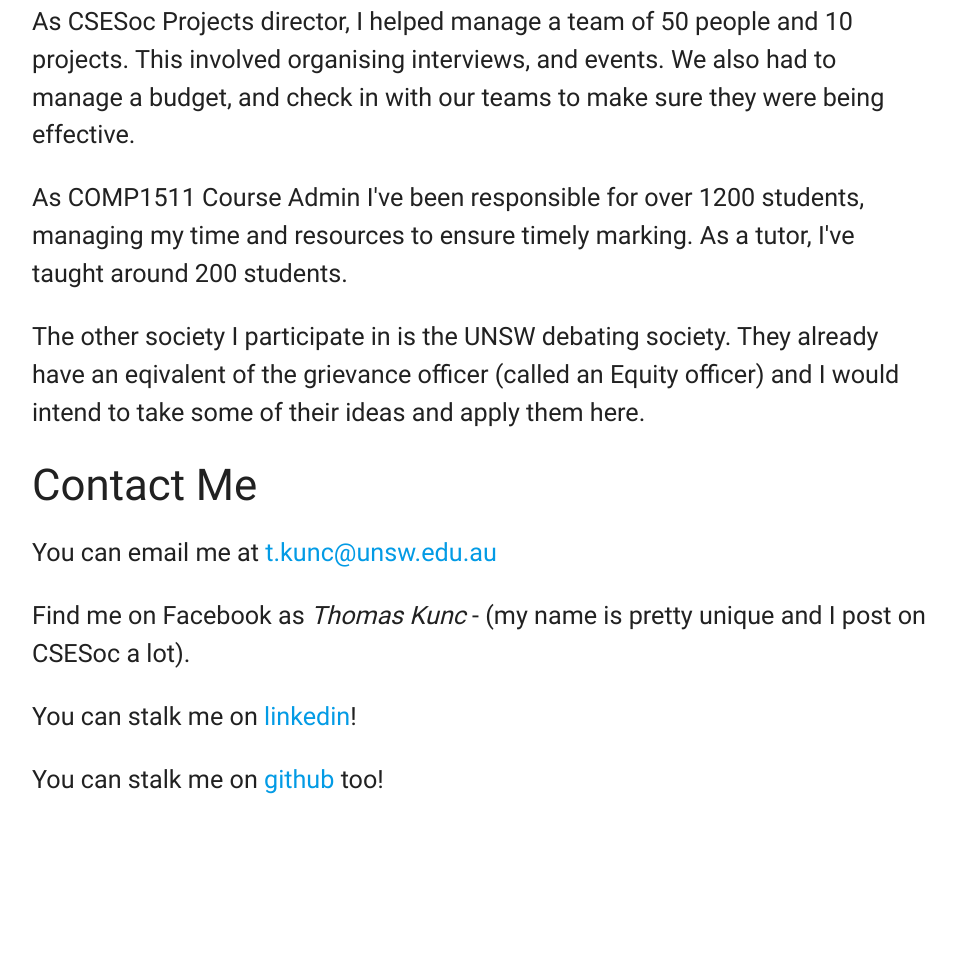
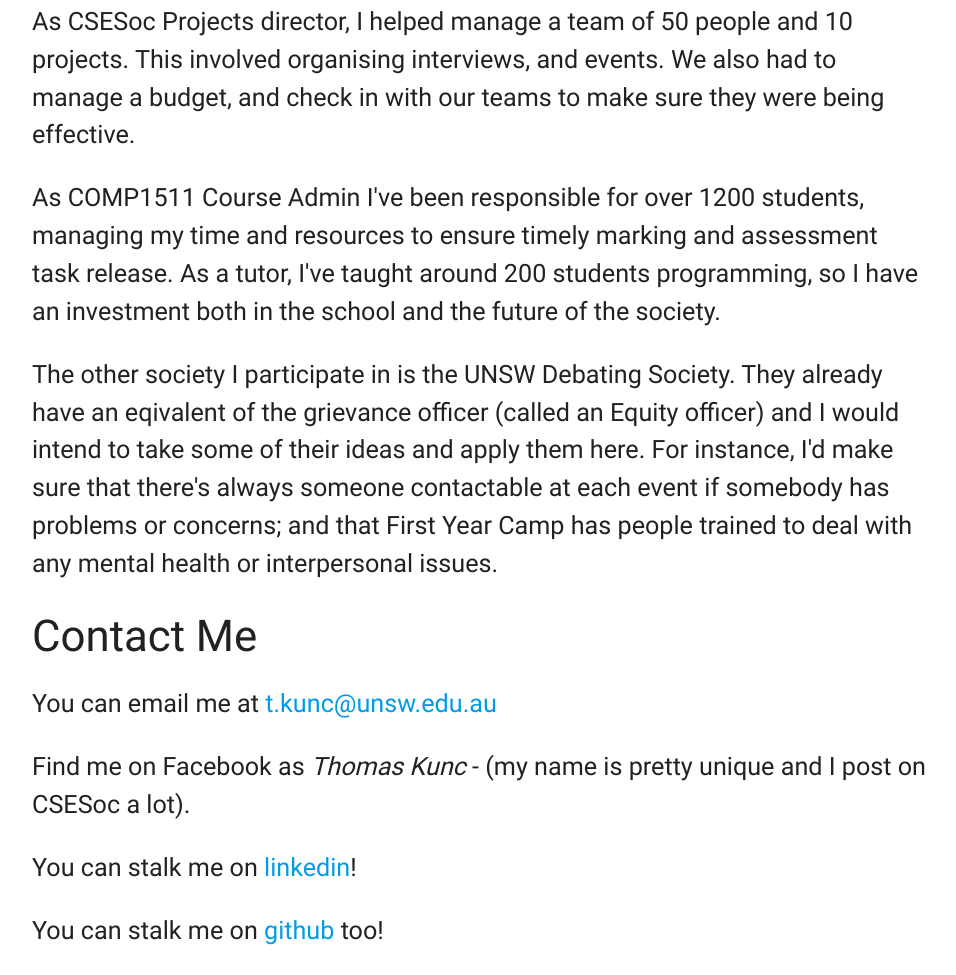
Before and after one commit to tfpk/site, a plain HTML site: page docs/csesoc.html in a window 1280 px wide. Shown: the part 1288-2263 px from the top of the page, without its empty margins (160-1116 px from the left). Before the commit the page ends 2112 px from the top, so only its background shows below. Drawn offline with Linux system fonts and the light colour scheme.

Commit message:
Add even more stuff again.

```diff
--- a/docs/csesoc.html
+++ b/docs/csesoc.html
@@ -81,12 +81,17 @@ This involved organising interviews, and events. We also had to manage a budget,
 and check in with our teams to make sure they were being effective.</p>
 <p>
 As COMP1511 Course Admin I've been responsible for over 1200 students, managing
-my time and resources to ensure timely marking. As a tutor, I've taught around 200 students.
+my time and resources to ensure timely marking and assessment task release.
+As a tutor, I've taught around 200 students programming, so I have an investment
+both in the school and the future of the society.
+
 </p>
 <p>
-The other society I participate in is the UNSW debating society. They already have an eqivalent
+The other society I participate in is the UNSW Debating Society. They already have an eqivalent
 of the grievance officer (called an Equity officer) and I would intend to take some of their
-ideas and apply them here.
+ideas and apply them here. For instance, I'd make sure that there's always someone contactable
+at each event if somebody has problems or concerns; and that First Year Camp has people trained
+to deal with any mental health or interpersonal issues.
 </p>
         </span>
         <h3>Contact Me</h3>
```
